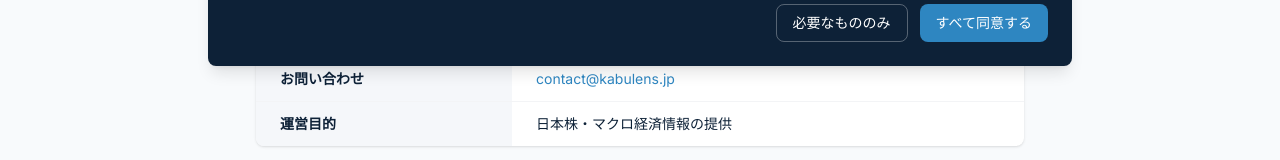
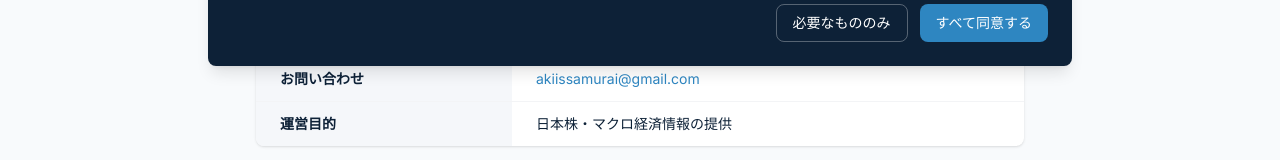
Before and after one commit to aahsa20-star/kabulens, a Next.js app: page /about in a window 1280 px wide. Shown: the part 718-878 px from the top of the page. Built offline with nearby package versions, Linux system fonts and the light colour scheme; no server answers.

Commit message:
fix: 運営者情報のメールアドレスを更新
Co-Authored-By: Claude Opus 4.6 <noreply@anthropic.com>

```diff
--- a/src/app/about/page.tsx
+++ b/src/app/about/page.tsx
@@ -73,7 +73,7 @@ export default function AboutPage() {
                   ["運営者", "Aki"],
                   ["設立", "2026年"],
                   ["所在地", "茨城県"],
-                  ["お問い合わせ", "contact@kabulens.jp"],
+                  ["お問い合わせ", "akiissamurai@gmail.com"],
                   ["運営目的", "日本株・マクロ経済情報の提供"],
                 ].map(([label, value]) => (
                   <tr key={label}>
```
